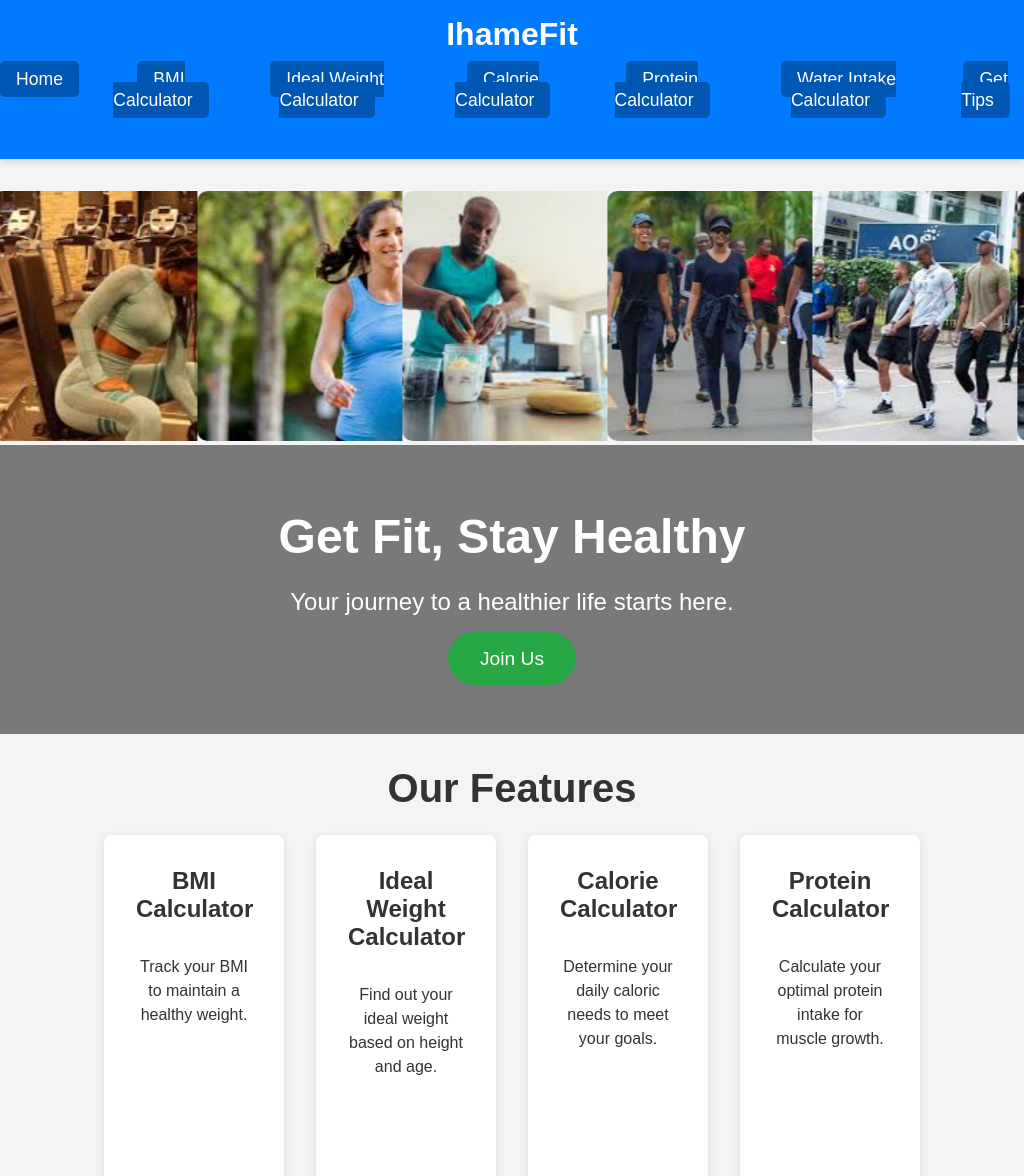
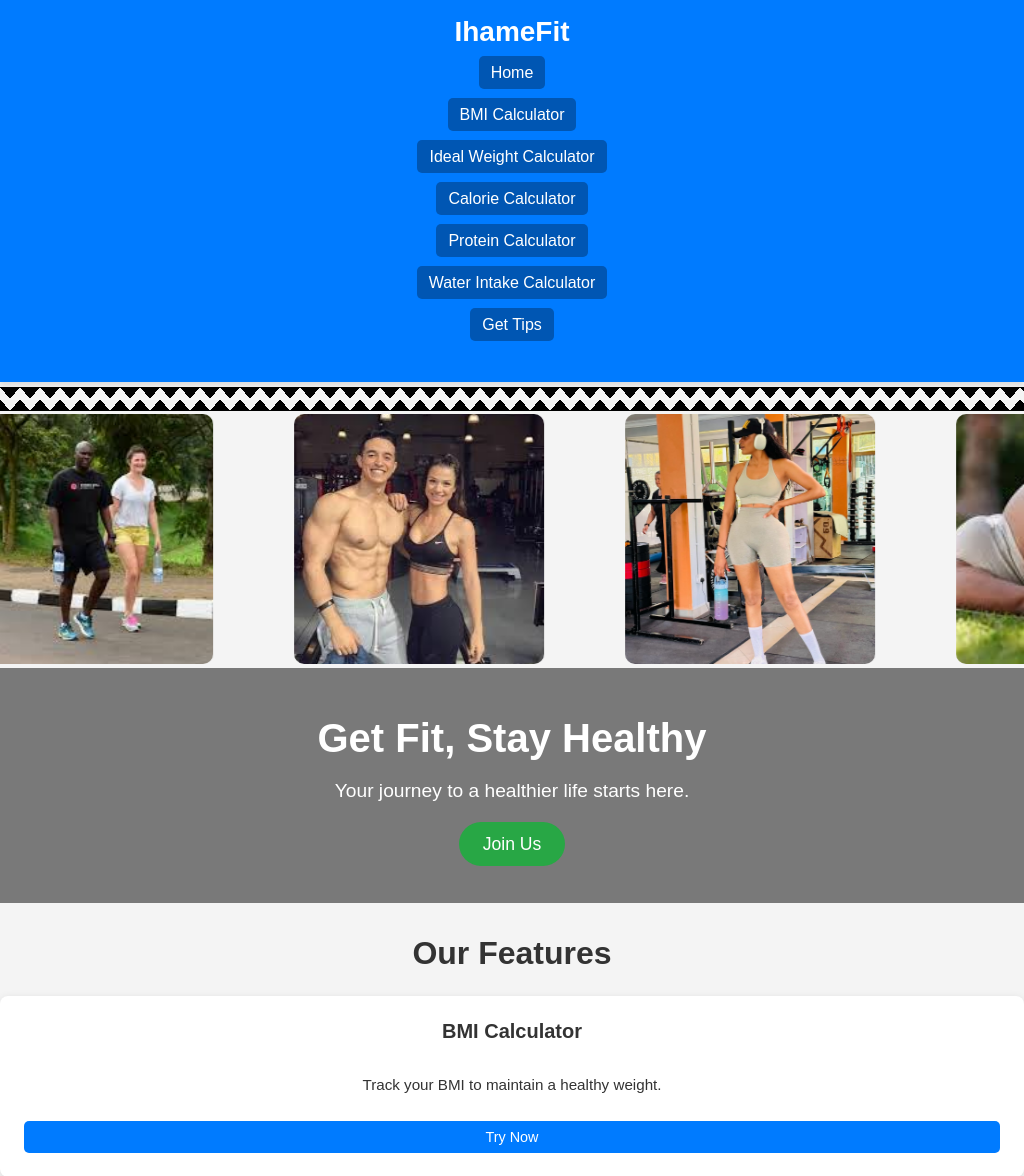
Before and after one commit to yvesmfura/Ihame-Fit-Health, a React (Vite) app: page / in a window 1024 px wide. Shown: the top 1176 px of the page. Built offline with nearby package versions, Linux system fonts and the light colour scheme.

Commit message:
Updating

```diff
--- a/src/App.tsx
+++ b/src/App.tsx
@@ -87,6 +87,7 @@ const App: React.FC = () => {
 
 const Home: React.FC = () => (
   <>
+   <div className="chevron-banner"></div>
     <section className="carousel-section">
       <ImageCarousel />
     </section>
--- a/src/components/ImageCarousel.tsx
+++ b/src/components/ImageCarousel.tsx
@@ -4,7 +4,6 @@ import "slick-carousel/slick/slick.css";
 import "slick-carousel/slick/slick-theme.css";
 import "./Component_Styles/images.css";
 
-// Dynamically import all images from the assets directory
 const images = import.meta.glob('../assets/ImageCarousel/*.{jpeg,jpg,png,gif}');
 
 const shuffleImages = (arr: string[]): string[] => {
@@ -15,7 +14,6 @@ const ImageCarousel: React.FC = () => {
   const [loadedImages, setLoadedImages] = useState<string[]>([]);
 
   useEffect(() => {
-    // Convert the imported images into an array of URLs
     const loadImages = async () => {
       const imageUrls = await Promise.all(
         Object.values(images).map(async (image) => {
@@ -32,12 +30,57 @@ const ImageCarousel: React.FC = () => {
     dots: false,
     infinite: true,
     speed: 5000,
-    slidesToShow: 5,
+    slidesToShow: 5, // Default number of slides
     slidesToScroll: 1,
     autoplay: true,
     autoplaySpeed: 0,
     cssEase: "linear",
     pauseOnHover: false,
+    responsive: [
+      {
+        breakpoint: 1440, // Large screens like desktops
+        settings: {
+          slidesToShow: 7,
+        },
+      },
+
+      {
+        breakpoint: 1280, // Laptops and large tablets
+        settings: {
+          slidesToShow: 5,
+        },
+      },
+      {
+        breakpoint: 1024, // Small laptops and large tablets
+        settings: {
+          slidesToShow: 3.1
+        },
+      },
+      {
+        breakpoint: 768, // Tablets
+        settings: {
+          slidesToShow: 2.7,
+        },
+      },
+      {
+        breakpoint: 600, // Large smartphones
+        settings: {
+          slidesToShow: 2,
+        },
+      },
+      {
+        breakpoint: 480, // Small smartphones
+        settings: {
+          slidesToShow: 1.5,
+        },
+      },
+      {
+        breakpoint: 375, // Very small devices (e.g., iPhone SE)
+        settings: {
+          slidesToShow: 1.3,
+        },
+      },
+    ],
   };
 
   return (
--- a/src/components/images.css
+++ b/src/components/images.css
@@ -2,21 +2,96 @@
   display: flex;
   justify-content: center;
   align-items: center;
-  height: 200px; /* Fixed height for the images */
-  overflow: hidden; /* Hides any part of the image that overflows the container */
-  padding: 0 10px; /* Adds padding to the left and right of the slider */
+  height: 200px; /* Default height */
+  overflow: hidden;
+  padding: 0 10px; /* Padding around the images */
+  transition: transform 0.3s ease; /* Smooth transition */
 }
 
 .carousel-image {
-  height: 100%; /* Ensures image fills the height of the container */
-  width: auto; /* Allows width to adjust proportionally */
-  object-fit: cover; /* Ensures the image covers the container without distortion */
-  margin: 0 19px; /* 38px total margin, 19px on each side for 1cm spacing */
-  border-radius: 10px; /* Optional: Rounds corners for a better look */
+  height: 100%;
+  width: auto;
+  object-fit: cover; /* Ensure the image covers the container without distortion */
+  margin: 0 10px; /* Space between images */
+  border-radius: 12px; /* Rounded corners */
+  box-shadow: 0 4px 8px rgba(0, 0, 0, 0.1); /* Subtle shadow */
+  transition: transform 0.3s ease, box-shadow 0.3s ease;
 }
 
-/* Remove arrows for continuous sliding */
+.carousel-image:hover {
+  transform: scale(1.05); /* Slight zoom on hover */
+  box-shadow: 0 8px 16px rgba(0, 0, 0, 0.2); /* Enhanced shadow on hover */
+}
+
 .slick-prev,
 .slick-next {
-  display: none !important;
+  display: none !important; /* Hide navigation arrows for continuous sliding */
 }
+
+/* Custom dot styles */
+.slick-dots {
+  bottom: 10px;
+}
+
+.slick-dots li button:before {
+  font-size: 10px;
+  color: #ccc; /* Default dot color */
+  opacity: 1;
+  transition: color 0.3s ease;
+}
+
+.slick-dots li.slick-active button:before {
+  color: #ff5e57; /* Active dot color */
+}
+
+/* Responsive adjustments */
+
+/* Small devices (e.g., iPhone SE) */
+@media (max-width: 375px) {
+  .carousel-slide {
+    height: 120px; /* Reduce height for smaller screens */
+    padding: 0 5px; /* Reduce padding */
+  }
+
+  .carousel-image {
+    margin: 0 5px; /* Less margin for more compact display */
+    border-radius: 8px; /* Slightly smaller border-radius */
+  }
+}
+
+/* Medium devices (e.g., iPhone XR, Pixel 7, Samsung Galaxy S8+) */
+@media (min-width: 376px) and (max-width: 768px) {
+  .carousel-slide {
+    height: 150px; /* Adjust height for medium devices */
+  }
+
+  .carousel-image {
+    margin: 0 8px; /* Slightly more space between images */
+    border-radius: 10px; /* Medium border-radius */
+  }
+}
+
+/* Large devices (e.g., iPhone 14 Pro Max, iPad Mini, Surface Pro) */
+@media (min-width: 769px) and (max-width: 1024px) {
+  .carousel-slide {
+    height: 180px; /* Adjust height for larger screens */
+    padding: 0 8px; /* Maintain padding */
+  }
+
+  .carousel-image {
+    margin: 0 10px; /* Default margin */
+    border-radius: 12px; /* Larger border-radius for bigger screens */
+  }
+}
+
+/* Extra-large devices (e.g., iPad Pro, Galaxy Z Fold) */
+@media (min-width: 1025px) {
+  .carousel-slide {
+    height: 200px; /* Default height for extra-large devices */
+  }
+
+  .carousel-image {
+    margin: 0 10px; /* Maintain margin */
+    border-radius: 12px; /* Maintain border-radius */
+  }
+}
--- a/src/styles.css
+++ b/src/styles.css
@@ -73,6 +73,25 @@ nav ul li a {
 nav ul li a:hover {
   background-color: #004494;
 }
+
+.chevron-banner {
+  width: 100%;
+  height: 20px;
+  background-color: #ffffff;
+  background:
+    linear-gradient(135deg, #000000 25%, transparent 25%),
+    linear-gradient(225deg, #000000 25%, transparent 25%),
+    linear-gradient(45deg, #000000 25%, transparent 25%),
+    linear-gradient(-45deg, #000000 25%, transparent 25%);
+  background-position: 10px 0, 10px 0, 0 0, 0 0;
+  background-size: 20px 20px;
+  background-repeat: repeat;
+  transform: scaleY(1.2);
+  margin-top: -25px;
+  margin-bottom: 5px;
+}
+
+
 
 /* Hero Section */
 .hero {
@@ -276,3 +295,94 @@ nav ul li a:hover {
     max-width: 100%;
   }
 }
+
+/* Tablet Styles */
+@media only screen and (min-width: 768px) and (max-width: 1024px) {
+  /* Adjust the container width for tablets */
+  .container {
+    width: 95%;
+    max-width: 900px;
+  }
+
+  /* Adjust the header font size */
+  .header h1 {
+    font-size: 1.75rem;
+  }
+
+  /* Navigation: Stack items vertically on tablets */
+  nav ul {
+    flex-direction: column;
+    align-items: center;
+    gap: 1.5rem;
+  }
+
+  nav ul li a {
+    font-size: 1rem;
+    padding: 0.5rem 0.75rem;
+  }
+
+  /* Hero section adjustments for tablets */
+  .hero {
+    padding: 3rem 1rem;
+  }
+
+  .hero h2 {
+    font-size: 2.5rem;
+  }
+
+  .hero p {
+    font-size: 1.2rem;
+  }
+
+  .hero .btn {
+    padding: 0.75rem 1.5rem;
+    font-size: 1.1rem;
+  }
+
+  /* Features section adjustments for tablets */
+  .features h2 {
+    font-size: 2rem;
+  }
+
+  .feature-cards {
+    gap: 1.5rem;
+  }
+
+  .card {
+    max-width: 100%;
+    width: 100%;
+    padding: 1.5rem;
+    height: auto;
+  }
+
+  .card h3 {
+    font-size: 1.25rem;
+  }
+
+  .card p {
+    font-size: 0.95rem;
+  }
+
+  .card-btn {
+    padding: 0.5rem 1rem;
+    font-size: 0.9rem;
+  }
+
+  .explore-btn, .try-now-btn {
+    padding: 0.5rem 1rem;
+  }
+
+  /* Footer adjustments for tablets */
+  .footer {
+    padding: 1.5rem 0;
+  }
+
+  .footer .social-links a {
+    margin: 0 10px;
+  }
+
+  .footer p {
+    margin: 0.25rem 0;
+    font-size: 0.9rem;
+  }
+}
```
